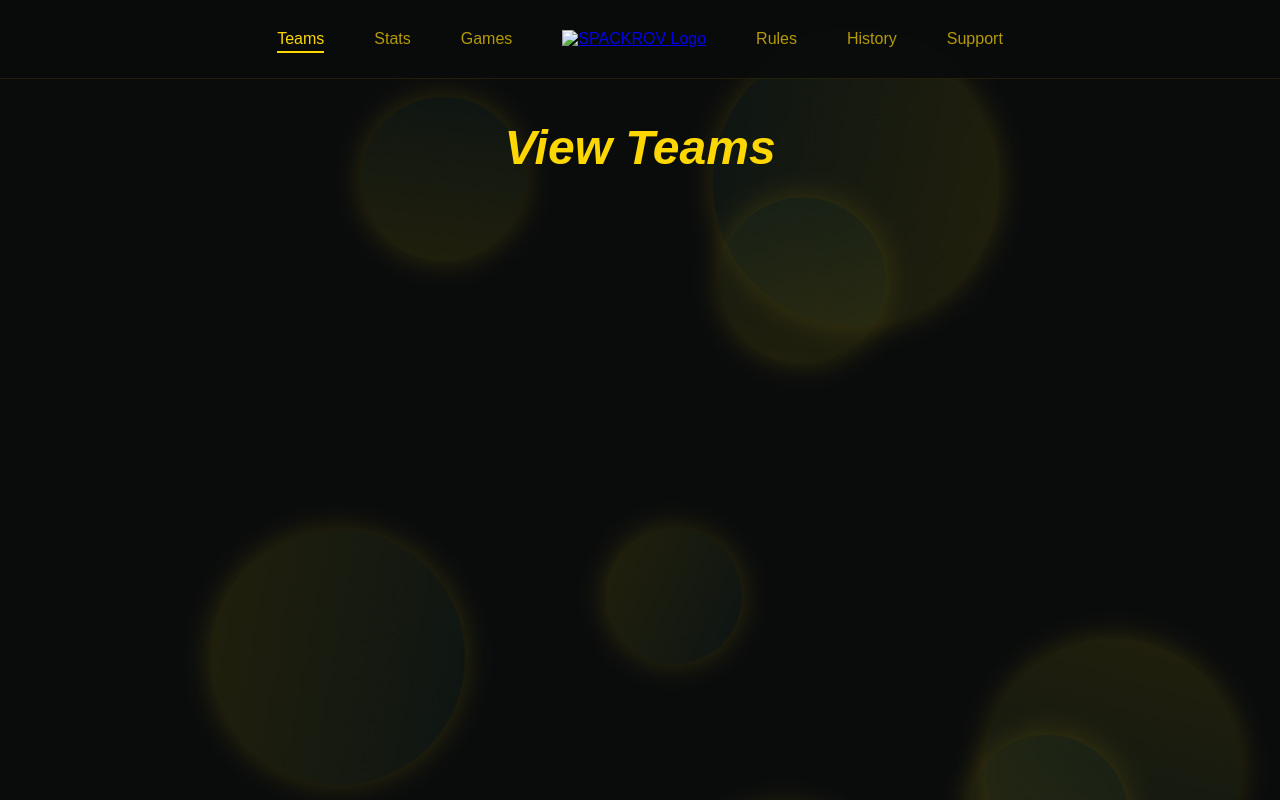
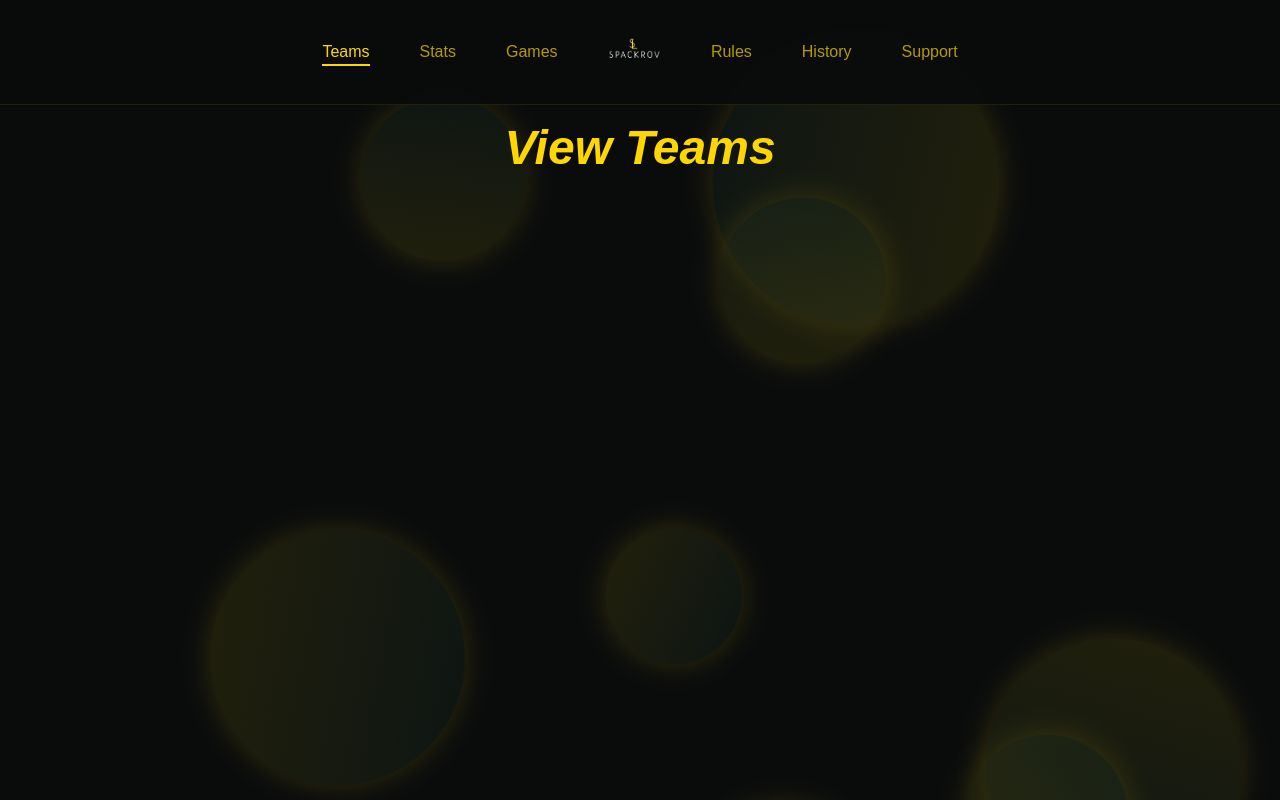
Before and after one commit to Twhite000/Spackrov, a plain HTML site: page teams.html in a window 1280 px wide. Drawn offline with Linux system fonts and the light colour scheme; no server answers.

Commit message:
Update teams.html

```diff
--- a/teams.html
+++ b/teams.html
@@ -233,7 +233,7 @@
       </div>
       <!-- Centered logo -->
       <a href="index.html" class="logo">
-        <img src="C:/Users/taevo/Downloads/IMG_0215.png" alt="SPACKROV Logo">
+        <img src="League-Logo.png" alt="SPACKROV Logo">
       </a>
       <!-- Right side tabs -->
       <div class="nav-link">
```
